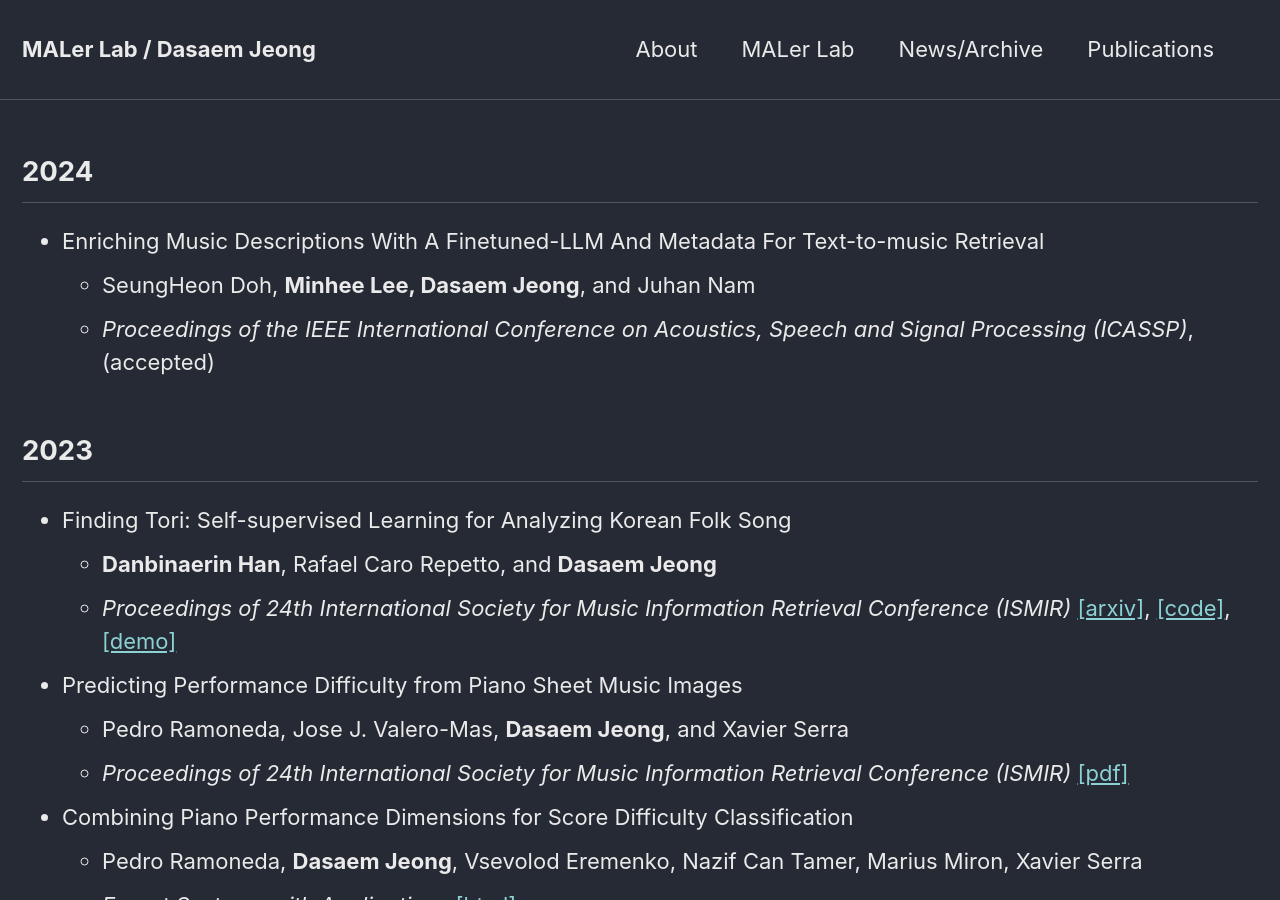
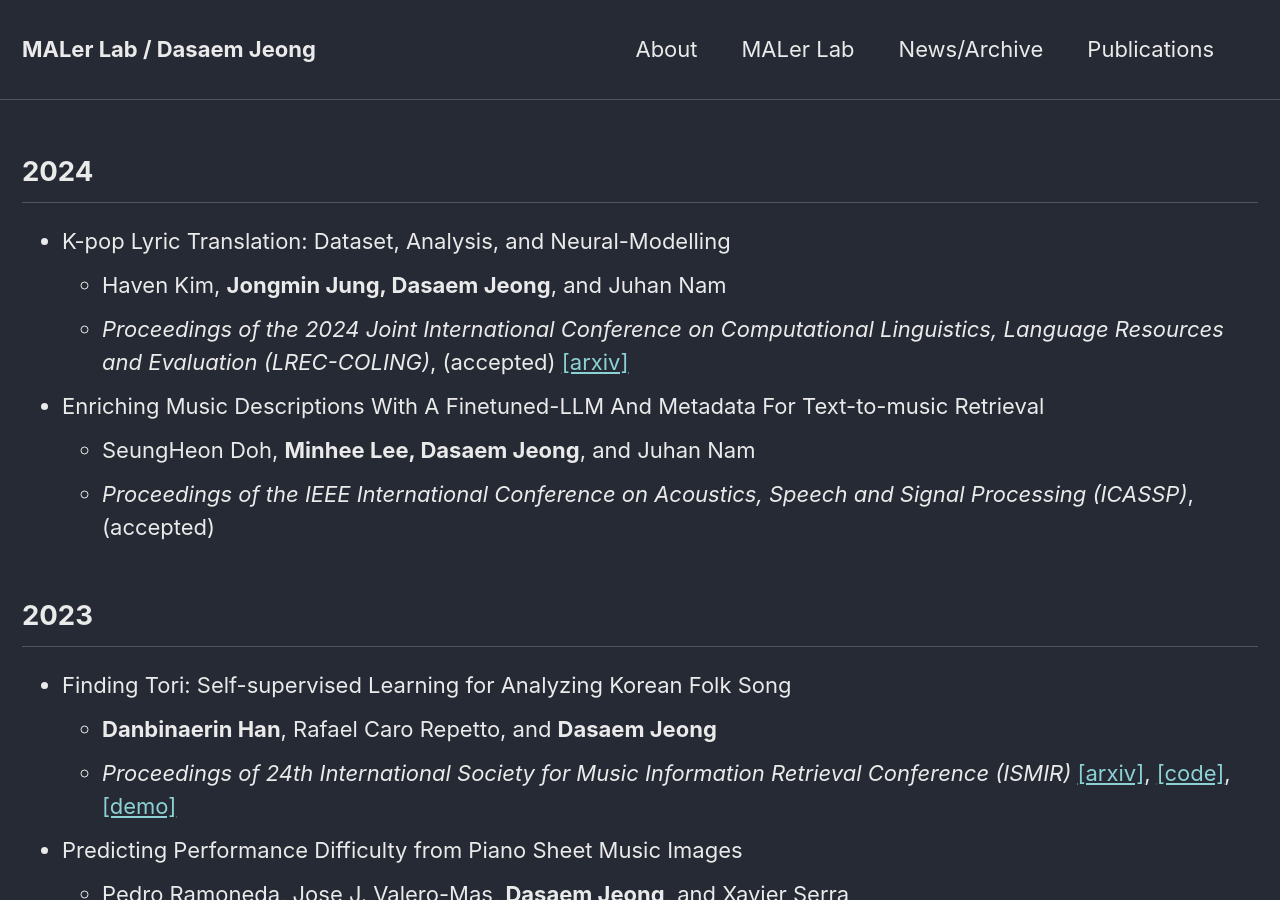
Before and after one commit to jdasam/jdasam.github.io, a Jekyll site: the page built from publications.md, in a window 1280 px wide and 900 px high. Built offline with Jekyll 4.4.1, drawn with Linux system fonts in a browser that asks for light colours.

Commit message:
Update publications.md

```diff
--- a/publications.md
+++ b/publications.md
@@ -4,9 +4,15 @@ title: Publications
 permalink: /publications/
 ---
 ## 2024
+
+* K-pop Lyric Translation: Dataset, Analysis, and Neural-Modelling
+	+ Haven Kim, **Jongmin Jung, Dasaem Jeong**, and Juhan Nam
+	+ *Proceedings of the 2024 Joint International Conference on Computational Linguistics, Language Resources and Evaluation (LREC-COLING)*, (accepted) [[arxiv]](https://arxiv.org/abs/2309.11093)
+
 * Enriching Music Descriptions With A Finetuned-LLM And Metadata For Text-to-music Retrieval
 	+ SeungHeon Doh, **Minhee Lee, Dasaem Jeong**, and Juhan Nam
 	+  *Proceedings of the IEEE International Conference on Acoustics, Speech and Signal Processing (ICASSP)*, (accepted)
+
 
 ## 2023
 * Finding Tori: Self-supervised Learning for Analyzing Korean Folk Song
```
